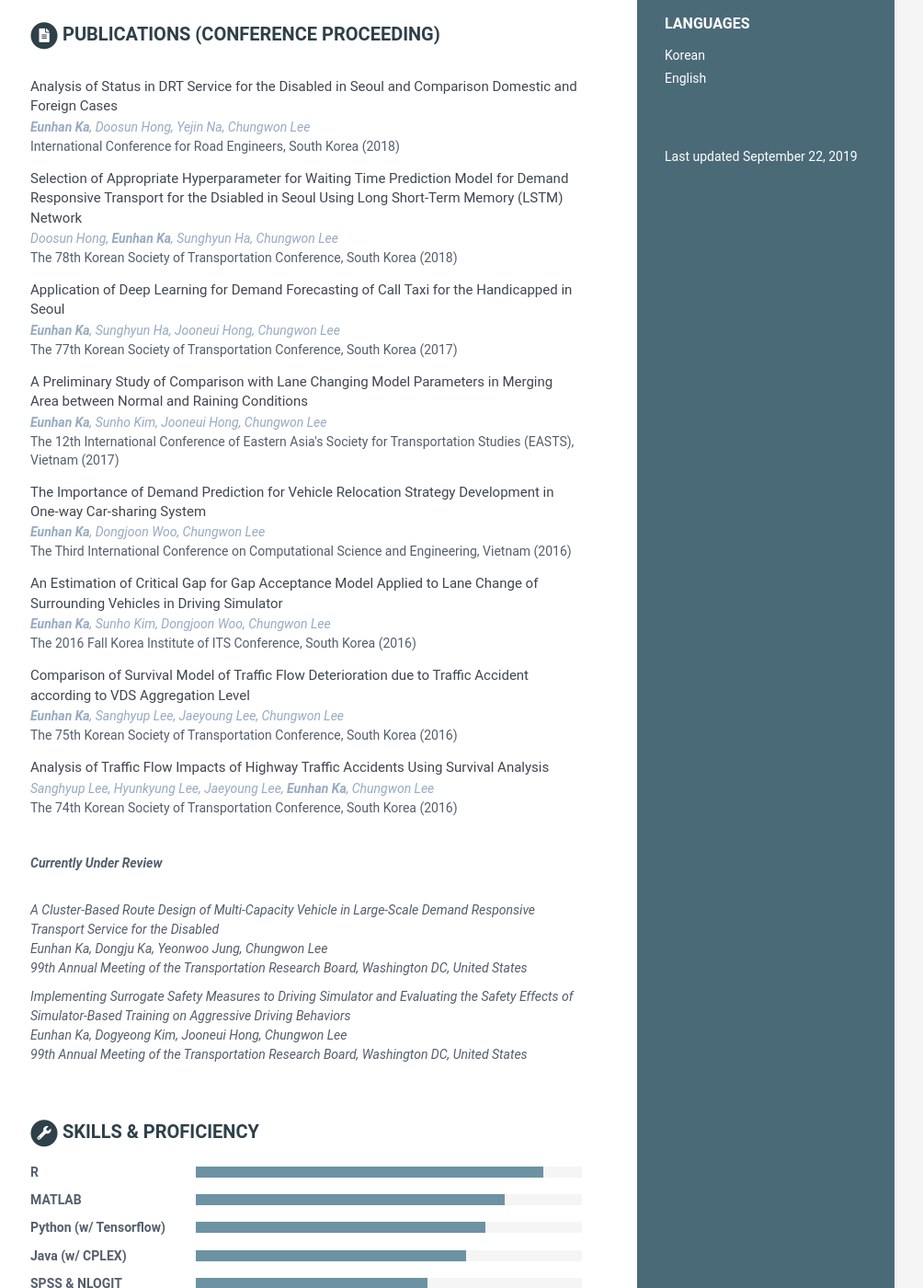
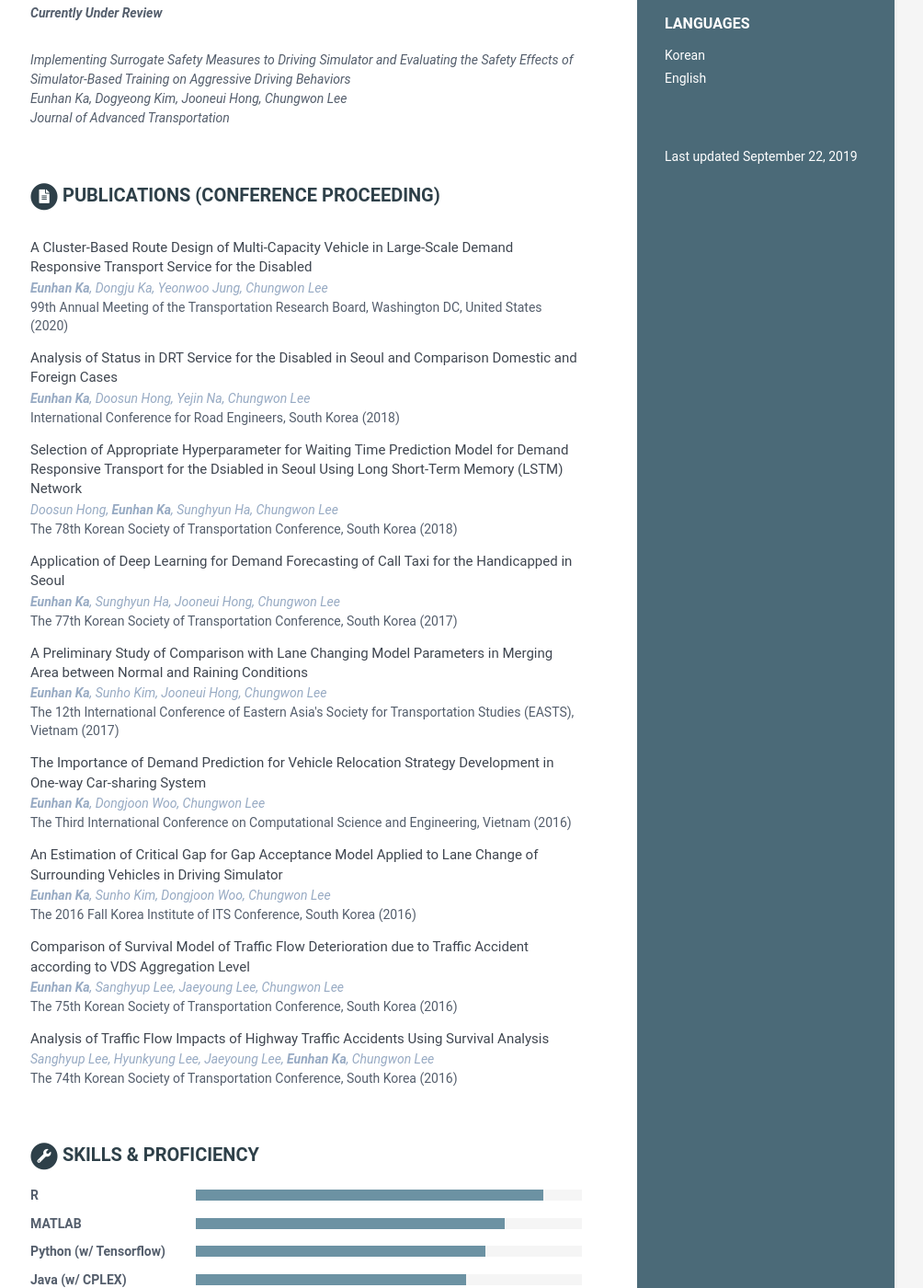
Before and after one commit to eunhanka/eunhanka.github.io, a Jekyll site: the page built from index.html, in a window 1280 px wide and 1400 px high, scrolled down 548 px. Shown: the whole window at 92% size, without its empty margins (167-1171 px from the left). Built offline with Jekyll 4.4.1, drawn with Linux system fonts in a browser that asks for light colours; some of the changed lines change nothing that is shown.

Commit message:
Update data.yml

```diff
--- a/_data/data.yml
+++ b/_data/data.yml
@@ -136,14 +136,17 @@
     papers:
       - title: <a href="https://doi.org/10.1155/2018/2726732">Evaluation of the Rain Effects on Gap Acceptance Behavior at Roundabouts by a Logit Model</a>
         authors: Dongmin Lee, Sooncheon Hwang, <b>Eunhan Ka</b>, Chungwon Lee
-        conference: Journal of Advanced Transportation (2018)
+        conference: Journal of Advanced Transportation (2018)<br><br><br><p><i><b>Currently Under Review</b></i></p><br><p><i>Implementing Surrogate Safety Measures to Driving Simulator and Evaluating the Safety Effects of Simulator-Based Training on Aggressive Driving Behaviors<br>Eunhan Ka, Dogyeong Kim, Jooneui Hong, Chungwon Lee<br>Journal of Advanced Transportation</i></p>
 
 
 con_publications:
     title: <b>Publications (Conference Proceeding)</b>
     intro: |
+    papers:
+      - title: A Cluster-Based Route Design of Multi-Capacity Vehicle in Large-Scale Demand Responsive Transport Service for the Disabled
+        authors: <b>Eunhan Ka</b>, Dongju Ka, Yeonwoo Jung, Chungwon Lee
+        conference: 99th Annual Meeting of the Transportation Research Board, Washington DC, United States (2020)
 
-    papers:
       - title: Analysis of Status in DRT Service for the Disabled in Seoul and Comparison Domestic and Foreign Cases
         authors: <b>Eunhan Ka</b>, Doosun Hong, Yejin Na, Chungwon Lee
         conference: International Conference for Road Engineers, South Korea (2018)
@@ -174,7 +177,7 @@
 
       - title: Analysis of Traffic Flow Impacts of Highway Traffic Accidents Using Survival Analysis
         authors: Sanghyup Lee, Hyunkyung Lee, Jaeyoung Lee, <b>Eunhan Ka</b>, Chungwon Lee
-        conference: The 74th Korean Society of Transportation Conference, South Korea (2016) <br><br><br><p><i><b>Currently Under Review</b></i></p><br><p><i>A Cluster-Based Route Design of Multi-Capacity Vehicle in Large-Scale Demand Responsive Transport Service for the Disabled<br>Eunhan Ka, Dongju Ka, Yeonwoo Jung, Chungwon Lee<br>99th Annual Meeting of the Transportation Research Board, Washington DC, United States</i></p><p><i>Implementing Surrogate Safety Measures to Driving Simulator and Evaluating the Safety Effects of Simulator-Based Training on Aggressive Driving Behaviors<br>Eunhan Ka, Dogyeong Kim, Jooneui Hong, Chungwon Lee<br>99th Annual Meeting of the Transportation Research Board, Washington DC, United States</i></p>
+        conference: The 74th Korean Society of Transportation Conference, South Korea (2016)
 
 
 
```
